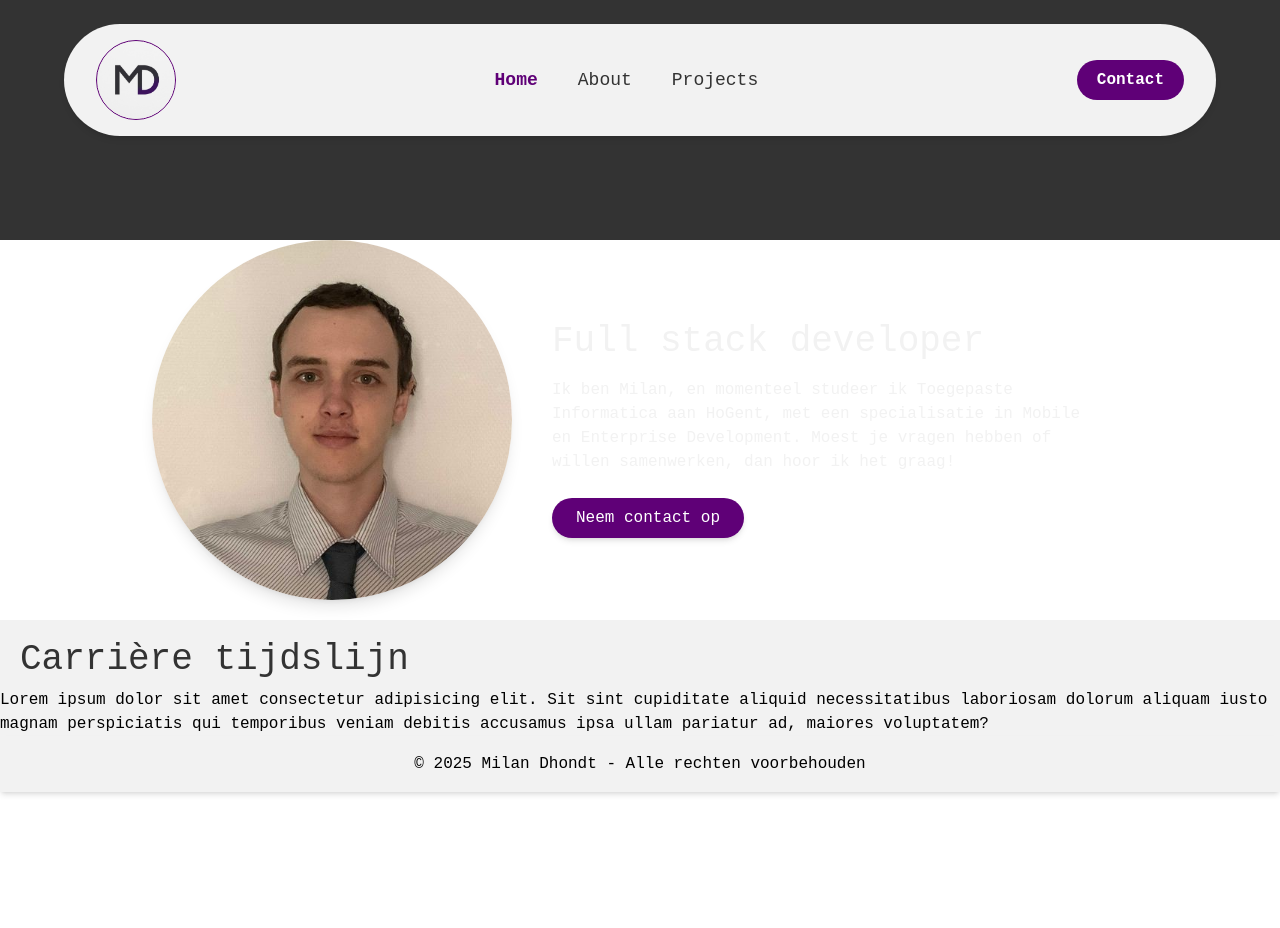
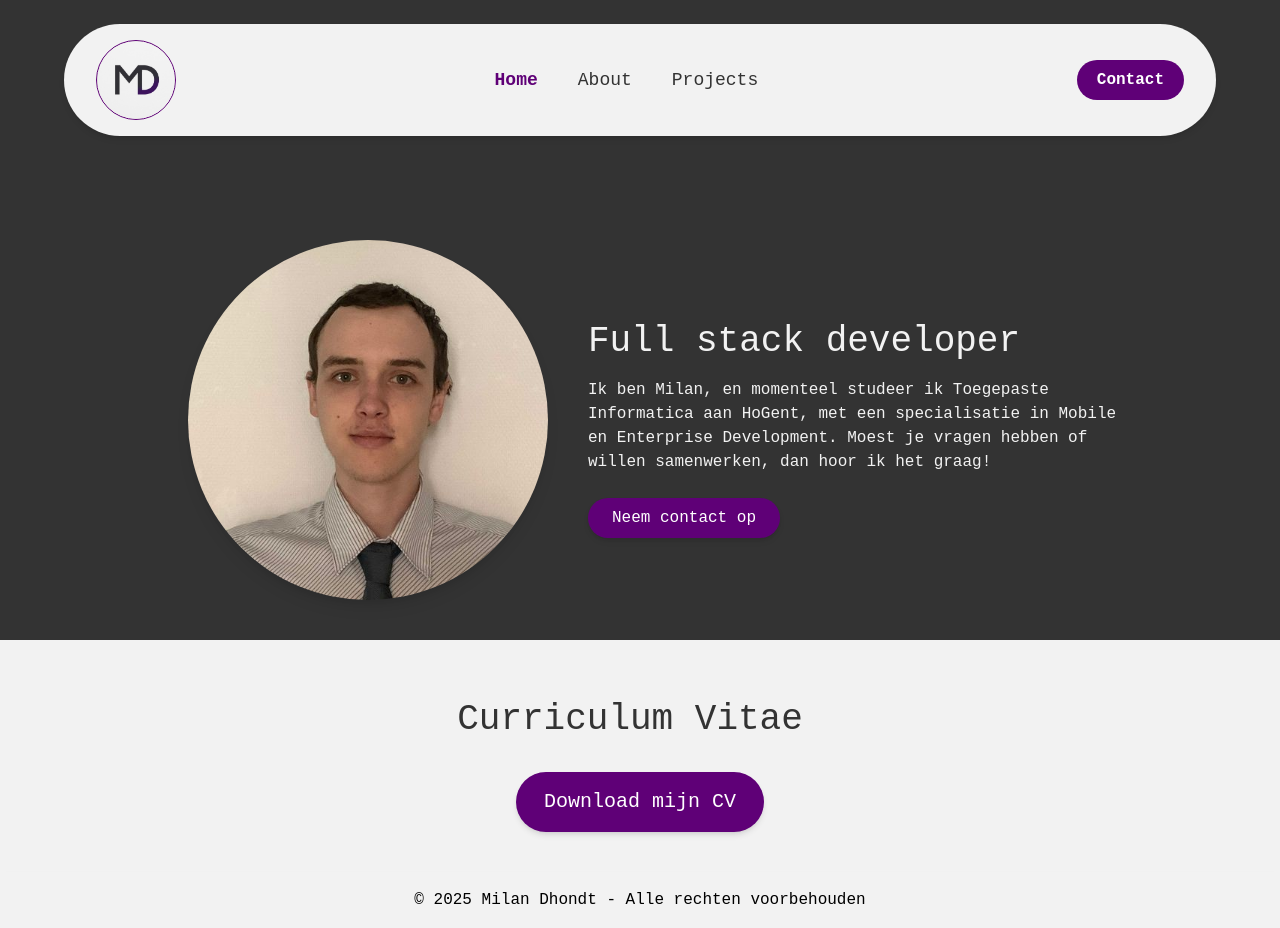
Before and after one commit to milandhondt/Portfolio, a React (Vite) app in the folder Portfolio/: page / in a window 1280 px wide. Before the commit the page ends 800 px from the top, so only its background shows below. Built offline with nearby package versions, Linux system fonts and the light colour scheme; a web font is replaced by a local one.

Commit message:
Added Styling for the Introduction Section + added the CV section

```diff
--- /dev/null
+++ b/Portfolio/src/components/General Components/CustomButton.jsx
@@ -0,0 +1,28 @@
+import { Link } from "react-router-dom";
+import CustomCVButton from "./CustomCVButton";
+
+const downloadCV = () => {
+  const link = document.createElement("a");
+  link.href = "/CV_Dhondt_Milan.pdf";
+  link.download = "CV_Dhondt_Milan.pdf";
+  link.click();
+};
+
+const CustomButton = ({ to, text, isCVButton }) => {
+
+  if (isCVButton) {
+    return (
+      <CustomCVButton onClick={downloadCV} />
+    );
+  }
+
+  return (
+    <Link to={to}>
+      <button className={"mt-6 cursor-pointer bg-[#5F0077] text-white hover:bg-[#7A1499] transition-colors px-6 py-2 rounded-full shadow-md flex items-center gap-2"}>
+        {text}
+      </button>
+    </Link>
+  );
+};
+
+export default CustomButton;
--- /dev/null
+++ b/Portfolio/src/components/General Components/CustomCVButton.jsx
@@ -0,0 +1,14 @@
+const CustomCVButton = ({ onClick }) => {
+  return (
+    <div className="flex justify-center items-center">
+      <button
+        onClick={onClick}
+        className="mt-6 text-xl px-7 py-4 cursor-pointer bg-[#5F0077] text-white hover:bg-[#7A1499] transition-colors px-6 py-2 rounded-full shadow-md flex items-center gap-2"
+      >
+        Download mijn CV
+      </button>
+    </div>
+  );
+};
+
+export default CustomCVButton;
--- a/Portfolio/src/components/General Components/Title.jsx
+++ b/Portfolio/src/components/General Components/Title.jsx
@@ -1,7 +1,17 @@
-const Title = ({ text, onLeft, white }) => {
+const Title = ({ text, onLeft, white, pos }) => {
+
+  const alignment =
+    pos === "C" ? "text-center" :
+      pos === "R" ? "text-right" :
+        "text-left";
+
   return (
-    <h1 className={`text-4xl mb-2 pt-5 ${onLeft ? "ml-5" : "mr-5"} ${white ? "text-[#F2F2F2]" : "text-[#333333]"}`}>{text}</h1>
-  )
-}
+    <h1
+      className={`text-4xl mb-2 pt-5 ${alignment} ${onLeft ? "ml-5" : "mr-5"} ${white ? "text-[#F2F2F2]" : "text-[#333333]"}`}
+    >
+      {text}
+    </h1>
+  );
+};
 
 export default Title;
--- /dev/null
+++ b/Portfolio/src/components/HomePage/CVSection.jsx
@@ -0,0 +1,16 @@
+import CustomButton from "../General Components/CustomButton";
+import Title from "../General Components/Title";
+import Spacer from "../../components/Spacer";
+
+const CVSection = () => {
+  return (
+    <section className="bg-[#F2F2F2]">
+      <Spacer black={false} big={false} />
+      <Title white={false} pos={"C"} text={"Curriculum Vitae"} />
+      <CustomButton isCVButton={true} />
+      <Spacer black={false} big={false} />
+    </section>
+  )
+}
+
+export default CVSection;
--- a/Portfolio/src/components/HomePage/IntroductionSection.jsx
+++ b/Portfolio/src/components/HomePage/IntroductionSection.jsx
@@ -1,27 +1,31 @@
 import { Link } from "react-router-dom";
 import Title from "../General Components/Title";
+import CustomButton from "../General Components/CustomButton";
+import Spacer from "../Spacer";
+import XSpacer from "../XSpacer";
+
 
 const IntroductionSection = () => {
   return (
-    <section className="flex flex-col md:flex-row items-center justify-center gap-10">
+    <>
+      <section className="bg-[#333333] flex flex-col md:flex-row items-center justify-center gap-10">
+        <XSpacer black={true} />
         <img
           src="/headshot.jpg"
           className="rounded-full h-[360px] w-[360px] object-cover shadow-lg"
           alt="Portretfoto van Milan Dhondt"
         />
         <div className="text-center md:text-left max-w-xl">
-        <Title onLeft={false} white={true} text="Full stack developer" />
+          <Title onLeft={false} white={true} pos={"L"} text="Full stack developer" />
           <p className="mt-4 text-[#F2F2F2] mr-5">
             Ik ben Milan, en momenteel studeer ik Toegepaste Informatica aan HoGent, met een specialisatie in Mobile en Enterprise Development.
             Moest je vragen hebben of willen samenwerken, dan hoor ik het graag!
           </p>
-        <Link to="/contact">
-          <button className="mt-6 cursor-pointer bg-[#5F0077] text-white hover:bg-[#7A1499] transition-colors px-6 py-2 rounded-full shadow-md">
-            Neem contact op
-          </button>
-        </Link>
+          <CustomButton to={"/contact"} text={"Neem contact op"} />
         </div>
       </section>
+      <Spacer big={false} black={true} />
+    </>
   );
 };
 
--- a/Portfolio/src/components/HomePage/TimelineSection.jsx
+++ /dev/null
@@ -1,12 +0,0 @@
-import Title from "../General Components/Title";
-
-const TimelineSection = () => {
-  return (
-    <div className="mt-5 bg-[#F2F2F2]">
-      <Title onLeft={true} text={"Carrière tijdslijn"} />
-      <p>Lorem ipsum dolor sit amet consectetur adipisicing elit. Sit sint cupiditate aliquid necessitatibus laboriosam dolorum aliquam iusto magnam perspiciatis qui temporibus veniam debitis accusamus ipsa ullam pariatur ad, maiores voluptatem?</p>
-    </div>
-  )
-}
-
-export default TimelineSection;
--- a/Portfolio/src/components/Spacer.jsx
+++ b/Portfolio/src/components/Spacer.jsx
@@ -1,7 +1,7 @@
-const Spacer = () => {
+const Spacer = ({ black, big }) => {
   return (
-    <div className="h-60 bg-[#333333]" />
+    <div className={`${big ? "h-60" : "h-10"} ${black ? "bg-[#333333]" : "bg-[#F2F2F2]"}`} />
   );
-}
+};
 
 export default Spacer;
--- /dev/null
+++ b/Portfolio/src/components/XSpacer.jsx
@@ -0,0 +1,7 @@
+const XSpacer = ({ black }) => {
+  return (
+    <div className={`w-8 ${black ? "bg-[#333333]" : "bg-[#F2F2F2]"}`} />
+  );
+};
+
+export default XSpacer;
--- a/Portfolio/src/pages/HomePage.jsx
+++ b/Portfolio/src/pages/HomePage.jsx
@@ -1,11 +1,11 @@
 import IntroductionSection from "../components/HomePage/IntroductionSection";
-import TimelineSection from "../components/HomePage/TimelineSection";
+import CVSection from '../components/HomePage/CVSection';
 
 const HomePage = () => {
   return (
     <div>
       <IntroductionSection />
-      <TimelineSection />
+      <CVSection />
     </div>
 
   )
--- a/Portfolio/src/pages/Layout.jsx
+++ b/Portfolio/src/pages/Layout.jsx
@@ -7,7 +7,7 @@ export default function Layout() {
   return (
     <div>
       <Navbar />
-      <Spacer />
+      <Spacer black={true} big={true} />
       <Outlet />
       <Footer />
       <ScrollRestoration />
```
Also changed, not shown: 1 other file (tests, documents, lock files or other folders). Lines whose indentation alone changed are shown as unchanged.
